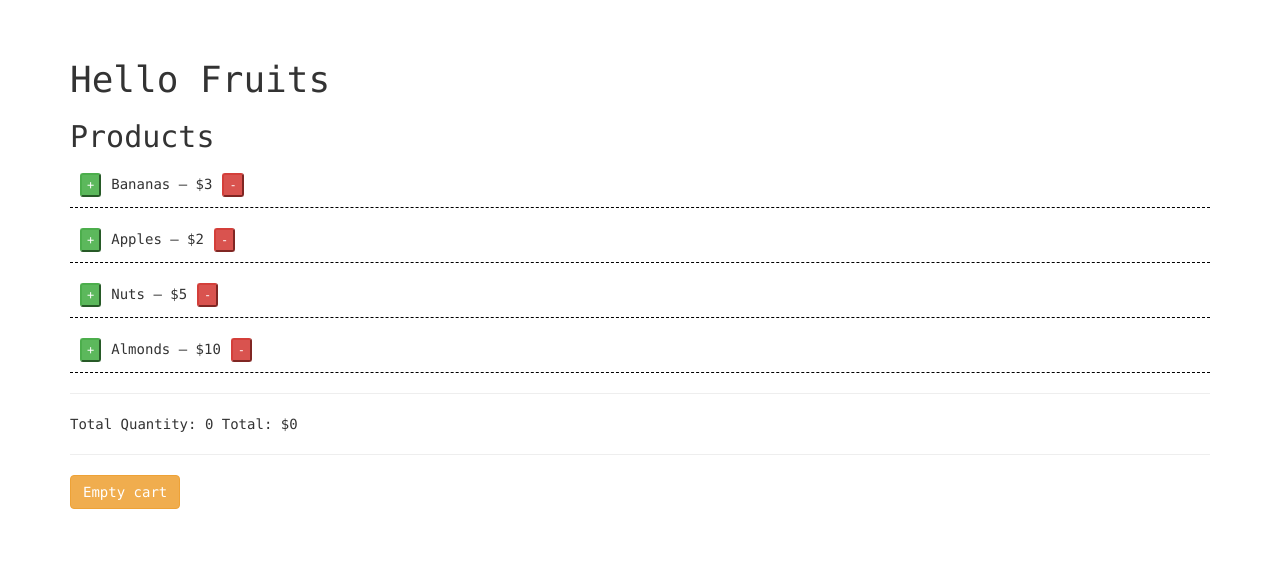
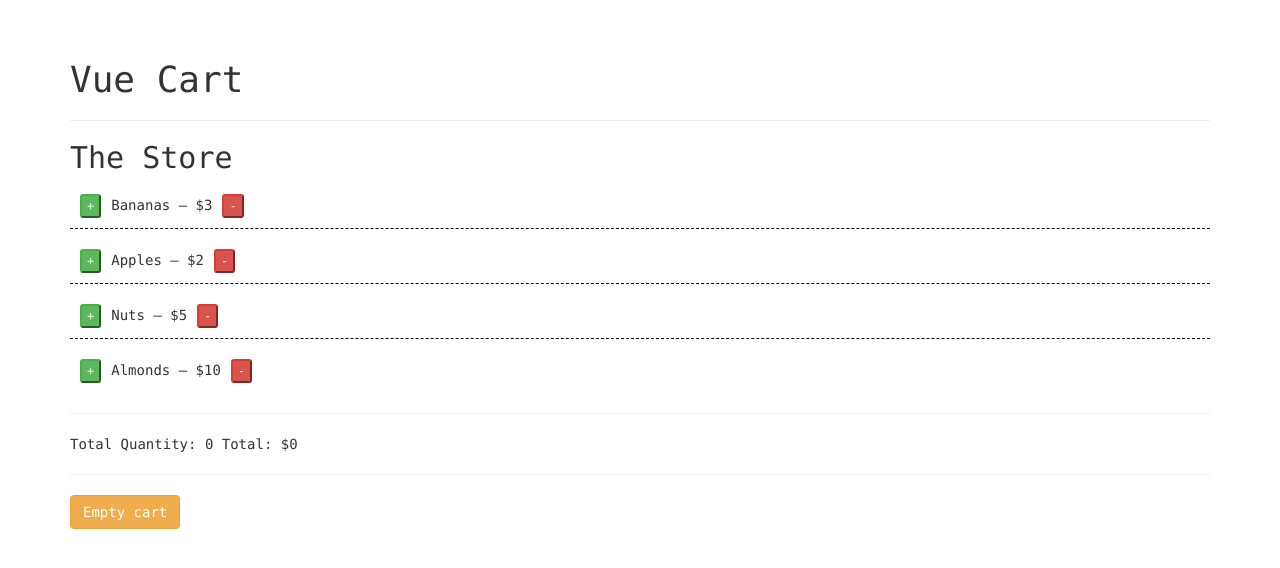
Before and after one commit to beNjiox/cart-vue, a plain HTML site: page index.html in a window 1280 px wide. Drawn offline with nearby package versions, Linux system fonts and the light colour scheme.

Commit message:
Some CSS

```diff
--- a/css/cart.css
+++ b/css/cart.css
@@ -1,6 +1,10 @@
 body {
     padding-top:40px;
     font-family: "Source Code Pro", Monaco, monospace;
+}
+
+#shop {
+    margin-top:20px;
 }
 
 .product .name {
@@ -12,3 +16,7 @@ body {
     border-bottom: 1px dashed black;
     padding:10px;
 }
+
+.product:last-of-type {
+    border: 0;
+}
--- a/index.html
+++ b/index.html
@@ -9,18 +9,24 @@
 </head>
 <body>
     <div class="container">
-        <h1>Hello Fruits</h1>
+        <h1>Vue Cart</h1>
 
-        <div id="cart">
-            <h2>Products</h2>
-            <div v-for="product in store.products" class="product">
-                <product :name="product.name" :price="product.price" @add="addProduct(product)" @remove="removeProduct(product)"></product>
+        <hr>
+
+        <div id="shop">
+            <div id="store">
+                <h2>The Store</h2>
+                <div v-for="product in store.products" class="product">
+                    <product :name="product.name" :price="product.price" @add="addProduct(product)" @remove="removeProduct(product)"></product>
+                </div>
             </div>
 
             <hr>
 
-            <span>Total Quantity:</span> <span> {{ cart.quantity_total }}</span>
-            <span>Total:</span> <span> ${{ cart.price_total }}</span>
+            <div id="cart">
+                <span>Total Quantity:</span> <span> {{ cart.quantity_total }}</span>
+                <span>Total:</span> <span> ${{ cart.price_total }}</span>
+            </div>
 
             <hr>
 
--- a/js/cart.js
+++ b/js/cart.js
@@ -36,7 +36,7 @@ Vue.component('product', {
 })
 
 new Vue({
-    el: '#cart',
+    el: '#shop',
     data: {
         store: {
           products: []
```
